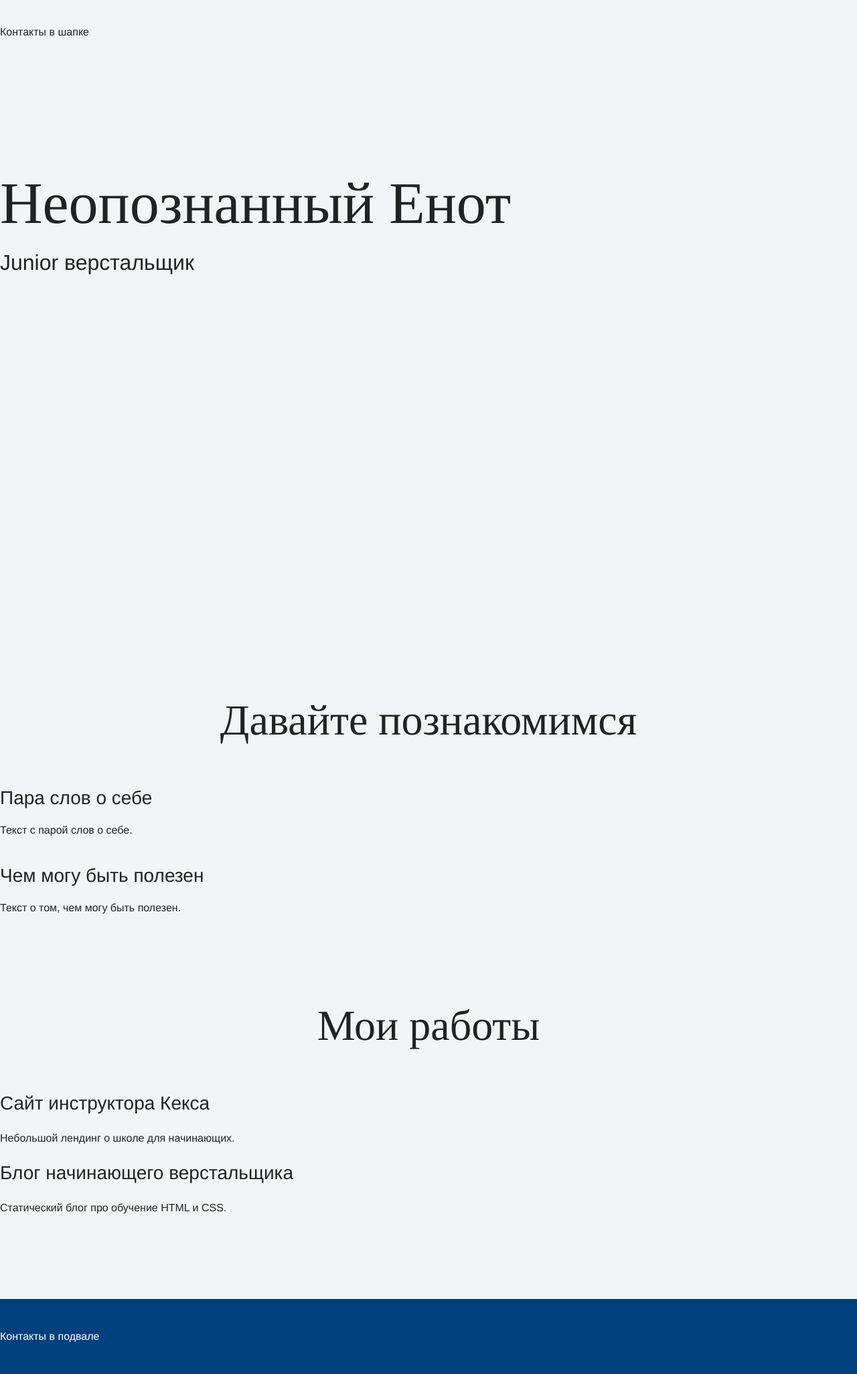
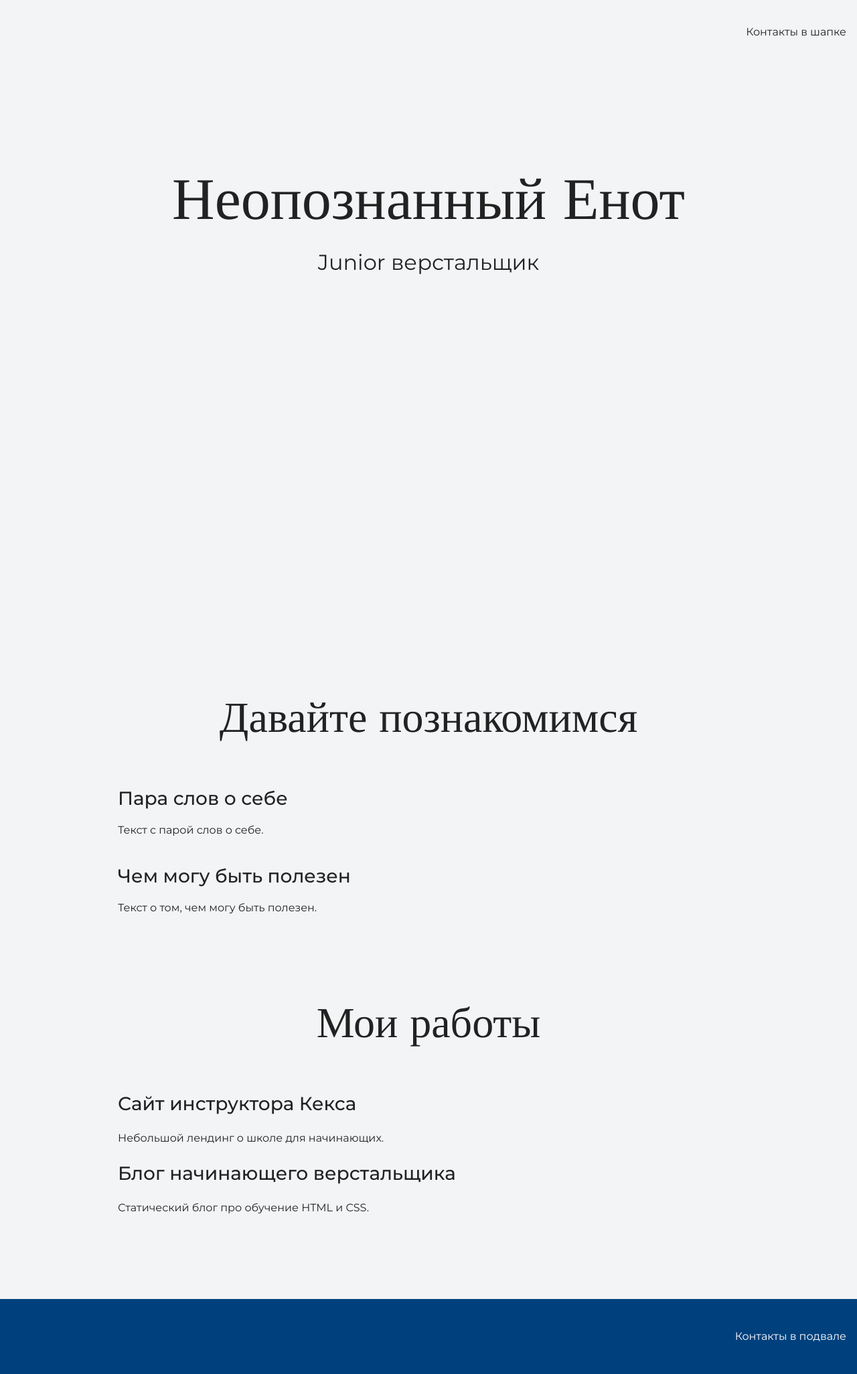
Before and after one commit to olgalevit/mysite, a plain HTML site: page index.html in a window 1280 px wide. Shown: the whole page at 67% size. Drawn offline with nearby package versions, Linux system fonts and the light colour scheme.

Commit message:
Add files via upload

```diff
--- a/index.html
+++ b/index.html
@@ -3,28 +3,36 @@
   <head>
     <meta charset="UTF-8">
     <link rel="stylesheet" href="style.css">
+    <link href="https://fonts.googleapis.com/css?family=Montserrat:400,500,700|Old+Standard+TT&display=swap&subset=cyrillic" rel="stylesheet">
     <title>Портфолио Junior верстальщика</title>
   </head>
 
   <body>
     <header class="page-header">
+      <div class="container">
       Контакты в шапке
+      </div>
     </header>
 
     <section class="hero-image">
+      <div class="container">
       <h1 class="heading">Неопознанный Енот</h1>
       <p>Junior верстальщик</p>
+    </div>
     </section>
 
     <section class="intro">
+      <div class="container">
       <h2 class="subheading">Давайте познакомимся</h2>
       <h3>Пара слов о себе</h3>
       <p>Текст с парой слов о себе.</p>
       <h3>Чем могу быть полезен</h3>
       <p>Текст о том, чем могу быть полезен.</p>
+      </div>
     </section>
 
     <section class="portfolio">
+      <div class="container">
       <h2 class="subheading">Мои работы</h2>
 
       <h3>Сайт инструктора Кекса</h3>
@@ -32,10 +40,13 @@
 
       <h3>Блог начинающего верстальщика</h3>
       <p>Статический блог про обучение HTML и CSS.</p>
+      </div>
     </section>
 
     <footer class="page-footer">
+      <div class="container">
       Контакты в подвале
+      </div>
     </footer>
   </body>
 </html>
```
